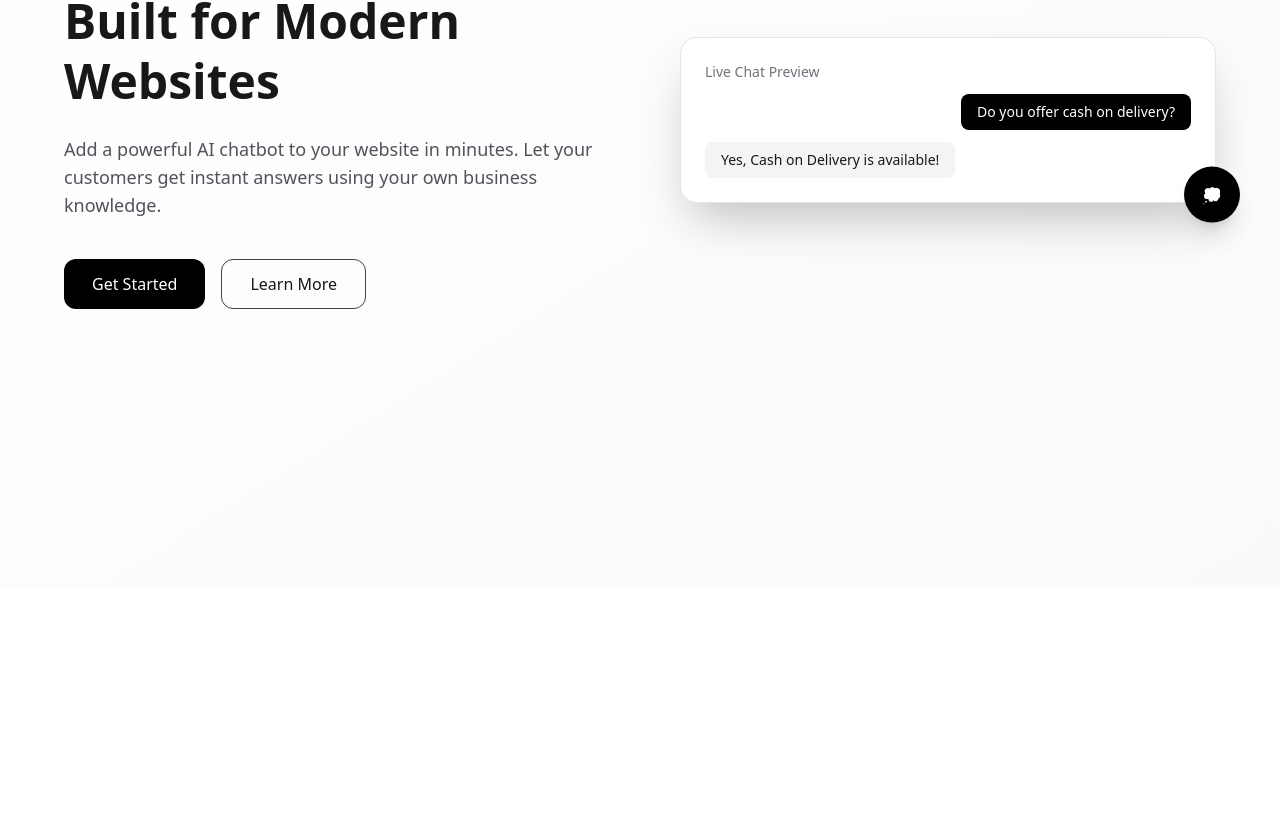
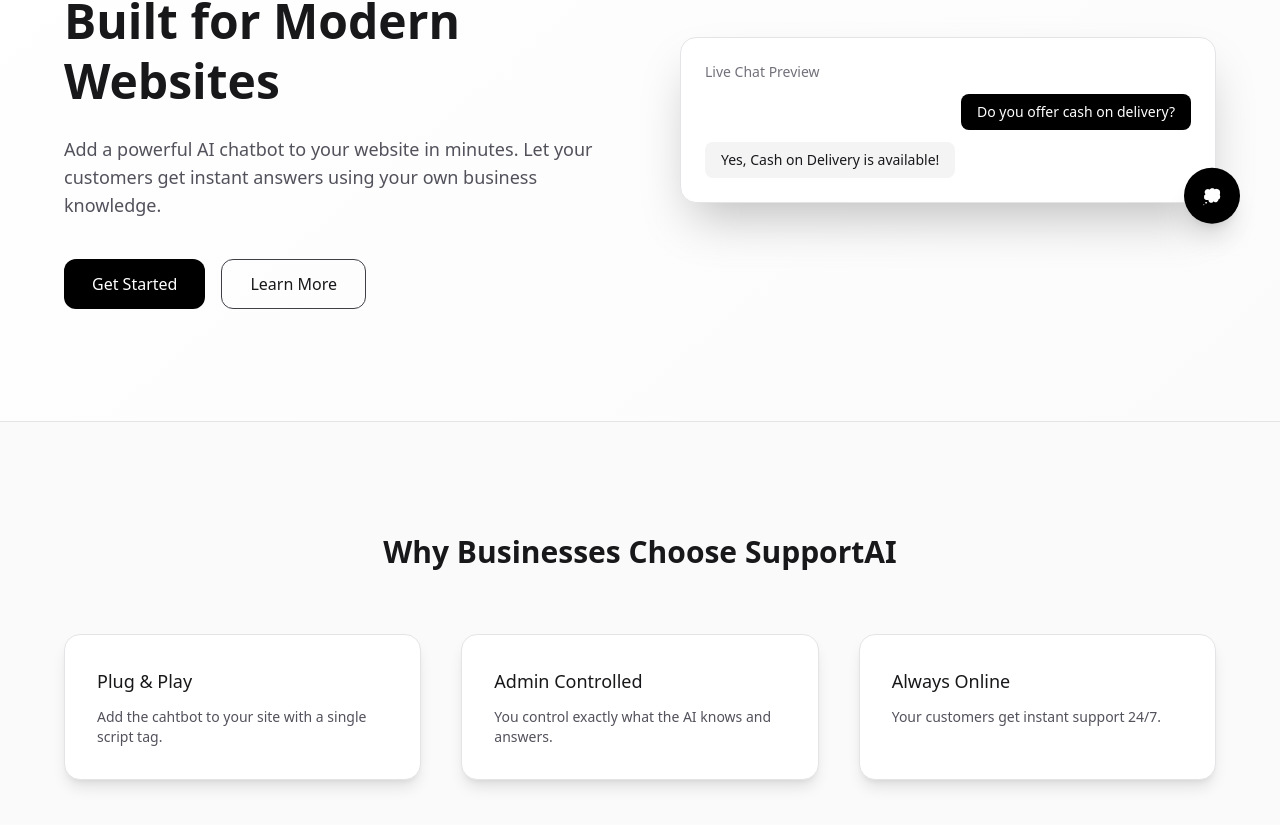
Before and after one commit to tejth/AI-Customer-Support, a Next.js app in the folder support-ai/: page / in a window 1280 px wide. Shown: the part 213-1038 px from the top of the page. Before the commit the page ends 800 px from the top, so only its background shows below. Built offline with nearby package versions, Linux system fonts and the light colour scheme; no server answers; what @scalekit-sdk/node would draw is missing.

Commit message:
featurtes section completed

```diff
--- a/support-ai/src/components/HomeClient.tsx
+++ b/support-ai/src/components/HomeClient.tsx
@@ -2,6 +2,7 @@
 
 import React, { useEffect, useRef, useState } from "react";
 import { AnimatePresence, motion } from "motion/react";
+import { title } from "process";
 
 function HomeClient({ email }: { email: string }) {
   const handleLogin = () => {
@@ -25,6 +26,21 @@
       document.removeEventListener("mousedown", handler);
     };
   }, []);
+
+  const features = [
+    {
+      title:"Plug & Play",
+      desc: "Add the cahtbot to your site with a single script tag."
+    },
+    {
+      title: "Admin Controlled",
+      desc: "You control exactly what the AI knows and answers."
+    },
+    {
+      title: "Always Online",
+      desc: "Your customers get instant support 24/7."
+    }
+  ]
 
   return (
     <div className="min-h-screen bg-linear-to-br from-white to-zinc-50 text-zinc-900 overflow-x-hidden">
@@ -120,9 +136,9 @@
                 </button>
               )}
 
-              <button className="px-7 py-3 rounded-xl border border-zinc-700 hover:bg-zinc-100 transition">
+              <a href="#feature" className="px-7 py-3 rounded-xl border border-zinc-700 hover:bg-zinc-100 transition">
                 Learn More
-              </button>
+              </a>
             </div>
           </motion.div>
 
@@ -176,6 +192,50 @@
 
 
       </section>
+
+
+      <section
+       id="feature"
+       className="bg-zinc-50 py-28 px-6 border-t border-zinc-200"
+      >
+
+        <div className="max-w-6xl mx-auto">
+          <motion.h2
+          initial={{opacity:0 , y:20}}
+          whileInView={{opacity:1 , y:0}}
+          viewport={{once:false}}
+          transition={{duration:0.5}}
+          className="text-3xl font-semibold text-center"
+          >
+            Why Businesses Choose SupportAI
+          </motion.h2>
+
+
+          <div className="mt-16 grid grid-cols-1 md:grid-cols-3 gap-10">
+            {features.map((f,index)=>(
+              <motion.div
+              key={index}
+              initial={{opacity:0 , y:30}}
+              whileInView={{opacity:1 , y:0}}
+              transition={{delay: index * 0.1}}
+              viewport={{once:false}}
+              className="
+              bg-white rounded-2xl p-8 shadow-lg border border-zinc-200
+              "
+              >
+               <h1 className="text-lg font-medium">{f.title}</h1>
+              <p className="mt-3 text-zinc-600 text-sm">{f.desc}</p>
+
+              </motion.div>
+            ))}
+          </div>
+
+        </div>
+
+
+      </section>
+
+
     </div>
   );
 }
```
